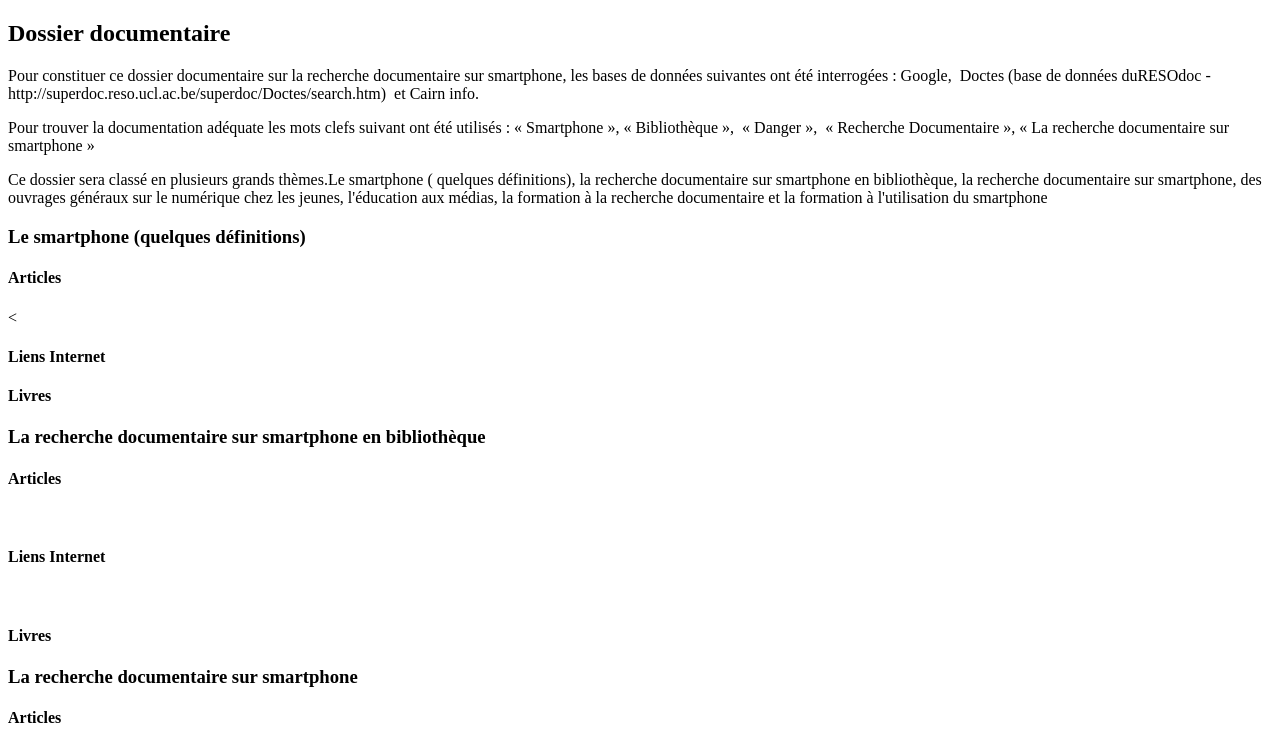
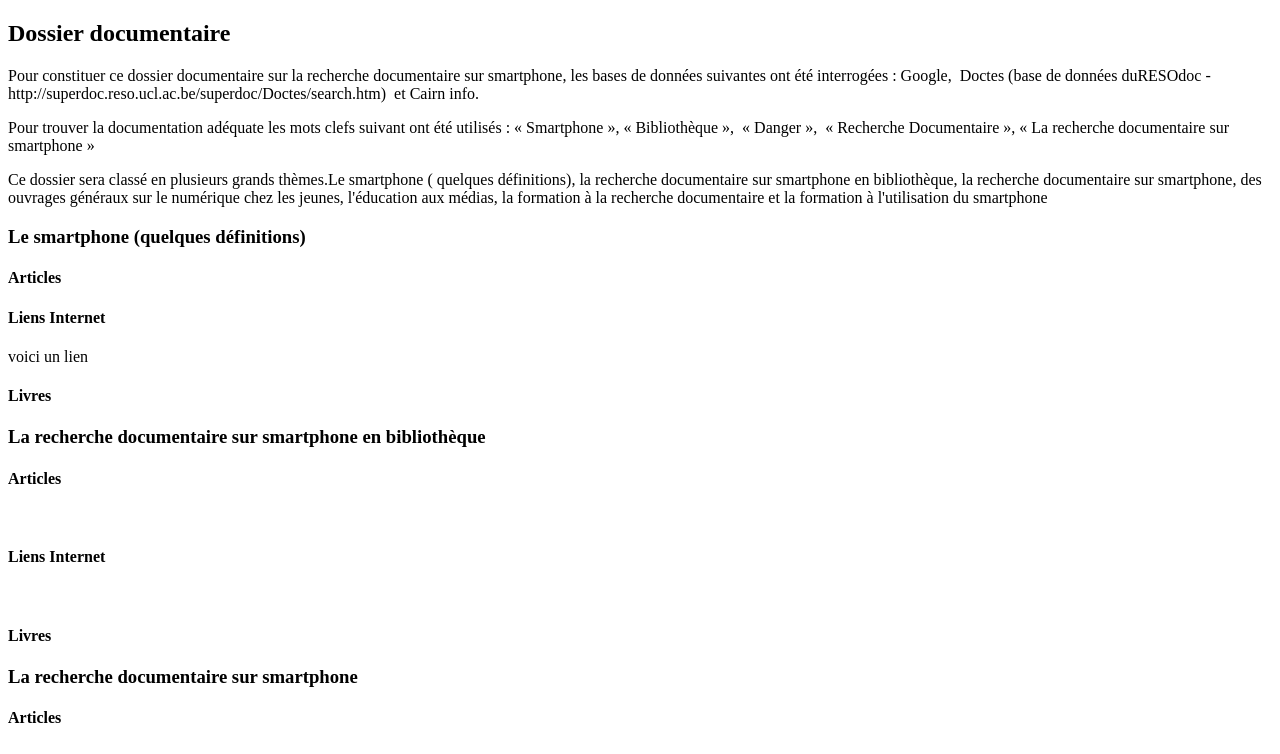
Before and after one commit to qcolla/qcolla.github.io, a plain HTML site: page documentation/index.html in a window 1280 px wide. Shown: the part 46-800 px from the top of the page. Drawn offline with Linux system fonts and the light colour scheme.

Commit message:
Update index.html

```diff
--- a/documentation/index.html
+++ b/documentation/index.html
@@ -15,9 +15,12 @@ Google,  Doctes (base de données duRESOdoc -http://superdoc.reso.ucl.ac.be/sup
     <h3>Le smartphone (quelques définitions)</h3>
 
     <h4>Articles</h4>
-    <
+
 
     <h4>Liens Internet</h4>
+
+    <ahref=qcolla.github.io/documentation/lesmartphone.pdf>voici un lien</a>
+
     <h4>Livres</h4>
 
 
```
